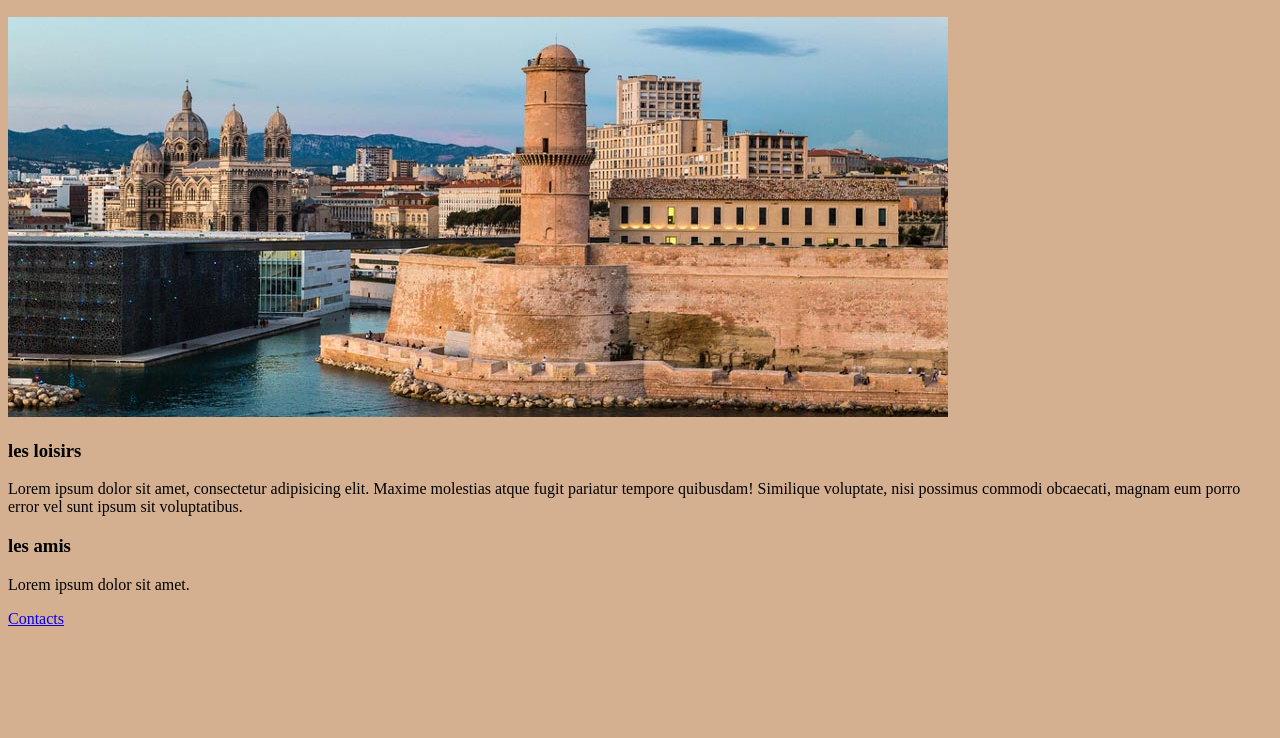
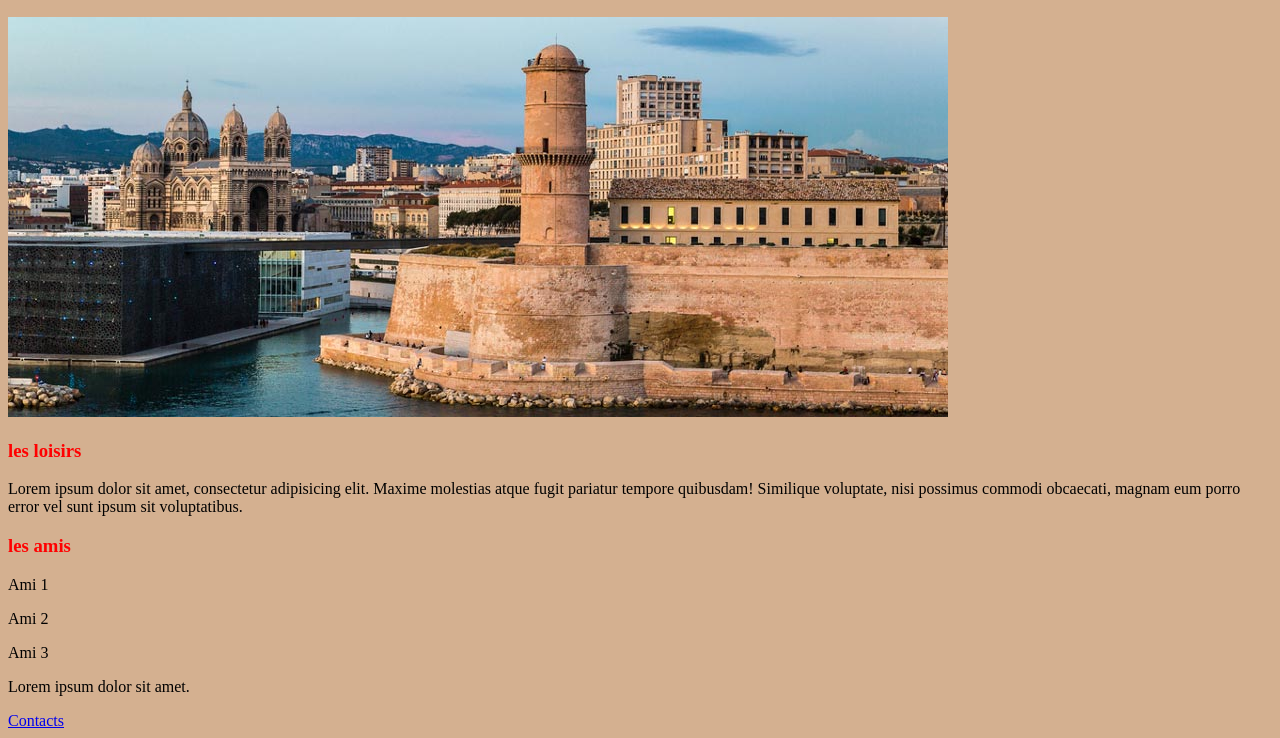
Before and after one commit to hasankhatib1/ex1, a plain HTML site: page index.html in a window 1280 px wide. Shown: the part 110-848 px from the top of the page. Before the commit the page ends 800 px from the top, so only its background shows below. Drawn offline with Linux system fonts and the light colour scheme.

Commit message:
ajout d'une liste d'amis

```diff
--- a/index.html
+++ b/index.html
@@ -111,6 +111,16 @@ $ git checkout master      (==> revenir sur la version (master))
 Etudiant@Webforce3  ~/documents/Hasan/GitHub/TP1/ex1 (master)
 $ clear all
 
+Etudiant@Webforce3  ~/documents/Hasan/GitHub/TP1/ex1 (master)
+$ git diff master..dev-contacts  (===> montrer la différence entre la version principale (master) et version "branche" (dev-contacts))
+
+Etudiant@Webforce3  ~/documents/Hasan/GitHub/TP1/ex1 (master)
+$ git merge dev-contacts  ( ====> merger ou fousionner la branche (dev-contacts) avec le (master))
+
+
+Etudiant@Webforce3  ~/documents/Hasan/GitHub/TP1/ex1 (master)
+$ git branch -d dev-contacts               (=====> détruire la branche (dev_contacts))
+Deleted branch dev-contacts (was 647cf74).
 
 
 
@@ -130,6 +140,10 @@ $ clear all
 
 <h3> les amis </h3>
 
+<p> Ami 1 </p>
+<p> Ami 2 </p>
+<p> Ami 3 </p>
+
 <p>
 	Lorem ipsum dolor sit amet.
 </p>
--- a/style/style.css
+++ b/style/style.css
@@ -9,3 +9,7 @@ h1 {
 h2 {
 	background-color: #36D69E ;
 }
+
+h3 {
+	color: red ;
+}
```
Also changed, not shown: contacts.html (+2 -0 lines).
